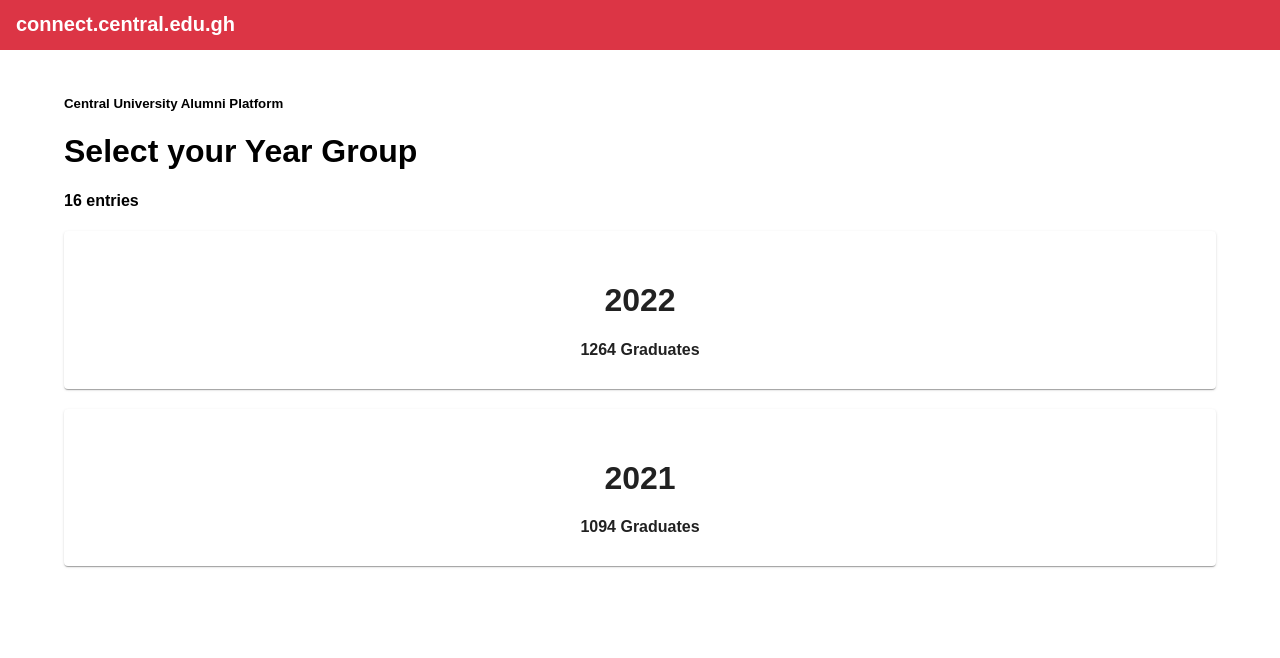
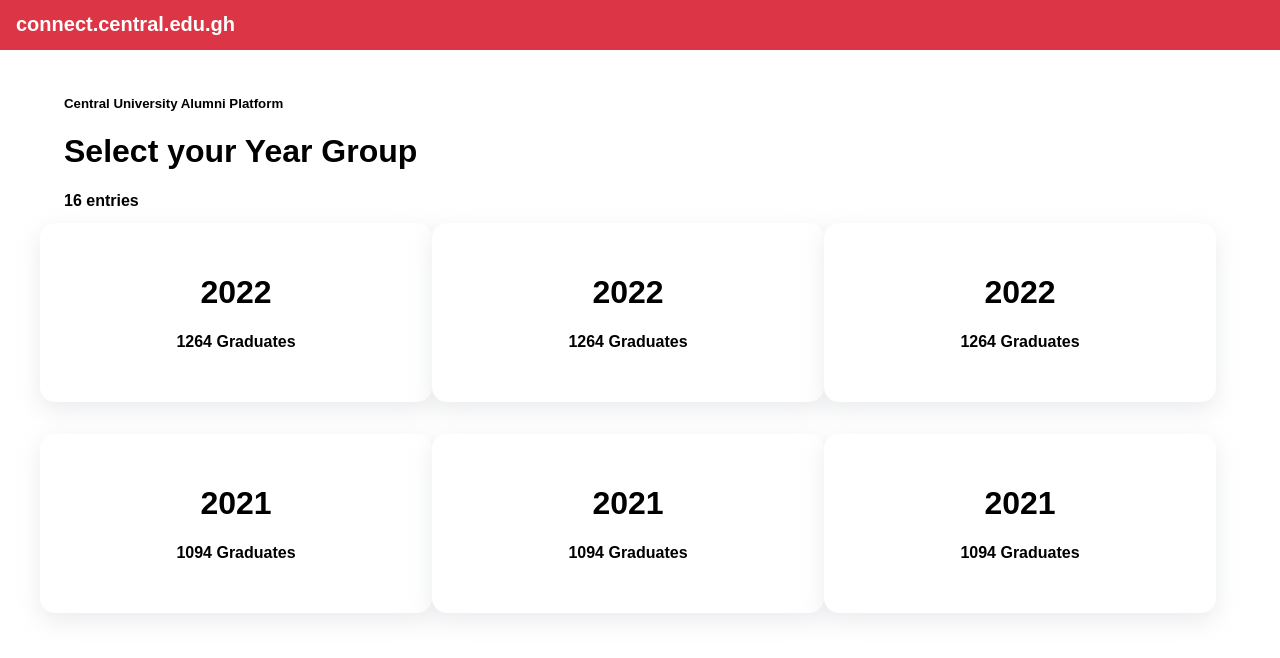
Before and after one commit to SoftLife0/Central-Connect, a React (Create React App) app: page /year in a window 1280 px wide. Shown: the top 658 px of the page. Built offline with nearby package versions, Linux system fonts and the light colour scheme.

Commit message:
year page

```diff
--- a/src/components/ColumnCard.jsx
+++ b/src/components/ColumnCard.jsx
@@ -1,18 +1,48 @@
-import React from 'react';
-import { Grid, Paper } from '@mui/material';
+import * as React from 'react';
+import { styled, Grid, Paper } from '@mui/material';
 import { Link } from 'react-router-dom';
 
-const DashboardItem = ({ title, count, url }) => (
-  <Grid item xs={12} sm={6} md={4}>
-    <Paper className="dashboard-item" style={{ padding: '30px', marginBottom: '20px' }}>
+const Item = styled(Paper)(({ theme }) => ({
+  backgroundColor: theme.palette.mode === 'dark' ? '#1A2027' : '#fff',
+  ...theme.typography.body2,
+  padding: theme.spacing(1),
+  textAlign: 'center',
+  color: theme.palette.text.secondary,
+}));
+
+const ColumnCard = ({ url, title, count }) => {
+  return (
+    <>
+      <Grid container rowSpacing={1} columnSpacing={{ xs: 1, sm: 2, md: 3 }}>
+        <Grid item xs={6} md={4} className='dashboard-item' style={{ backgroundColor: '#fff', padding: '30px', borderRadius: '15px', color: '#000', margin: 0, boxShadow: 'rgba(149, 157, 165, 0.2) 0px 8px 24px', marginBottom: '5vh', justifyContent: 'space-between' }}>
           <Link to={url} style={{ textDecoration: 'none', color: 'inherit' }}>
             <div data-aos="fade-up" data-aos-delay="100" className="card" style={{ textAlign: 'center' }}>
-          <h1 style={{ fontWeight: 'bold', marginBottom: '10px' }}>{title}</h1>
-          <h4 style={{ marginBottom: '0' }}>{count}</h4>
+              <h1 style={{fontWeight: 'bold' }}>{title}</h1>
+              <h4>{count}</h4>
             </div>
           </Link>
-    </Paper>
         </Grid>
+
+        <Grid item xs={6} md={4} className='dashboard-item' style={{ backgroundColor: '#fff', padding: '30px', borderRadius: '15px', color: '#000', margin: 0, boxShadow: 'rgba(149, 157, 165, 0.2) 0px 8px 24px', marginBottom: '5vh', justifyContent: 'space-between' }}>
+          <Link to={url} style={{ textDecoration: 'none', color: 'inherit' }}>
+            <div data-aos="fade-up" data-aos-delay="100" className="card" style={{ textAlign: 'center' }}>
+              <h1 style={{fontWeight: 'bold' }}>{title}</h1>
+              <h4>{count}</h4>
+            </div>
+          </Link>
+        </Grid>
+
+        <Grid item xs={6} md={4} className='dashboard-item' style={{ backgroundColor: '#fff', padding: '30px', borderRadius: '15px', color: '#000', margin: 0, boxShadow: 'rgba(149, 157, 165, 0.2) 0px 8px 24px', marginBottom: '5vh', justifyContent: 'space-between' }}>
+          <Link to={url} style={{ textDecoration: 'none', color: 'inherit' }}>
+            <div data-aos="fade-up" data-aos-delay="100" className="card" style={{ textAlign: 'center' }}>
+              <h1 style={{fontWeight: 'bold' }}>{title}</h1>
+              <h4>{count}</h4>
+            </div>
+          </Link>
+        </Grid>
+      </Grid>
+    </>
   );
+}
 
-export default DashboardItem;
+export default ColumnCard;
```
Lines whose indentation alone changed are shown as unchanged.
